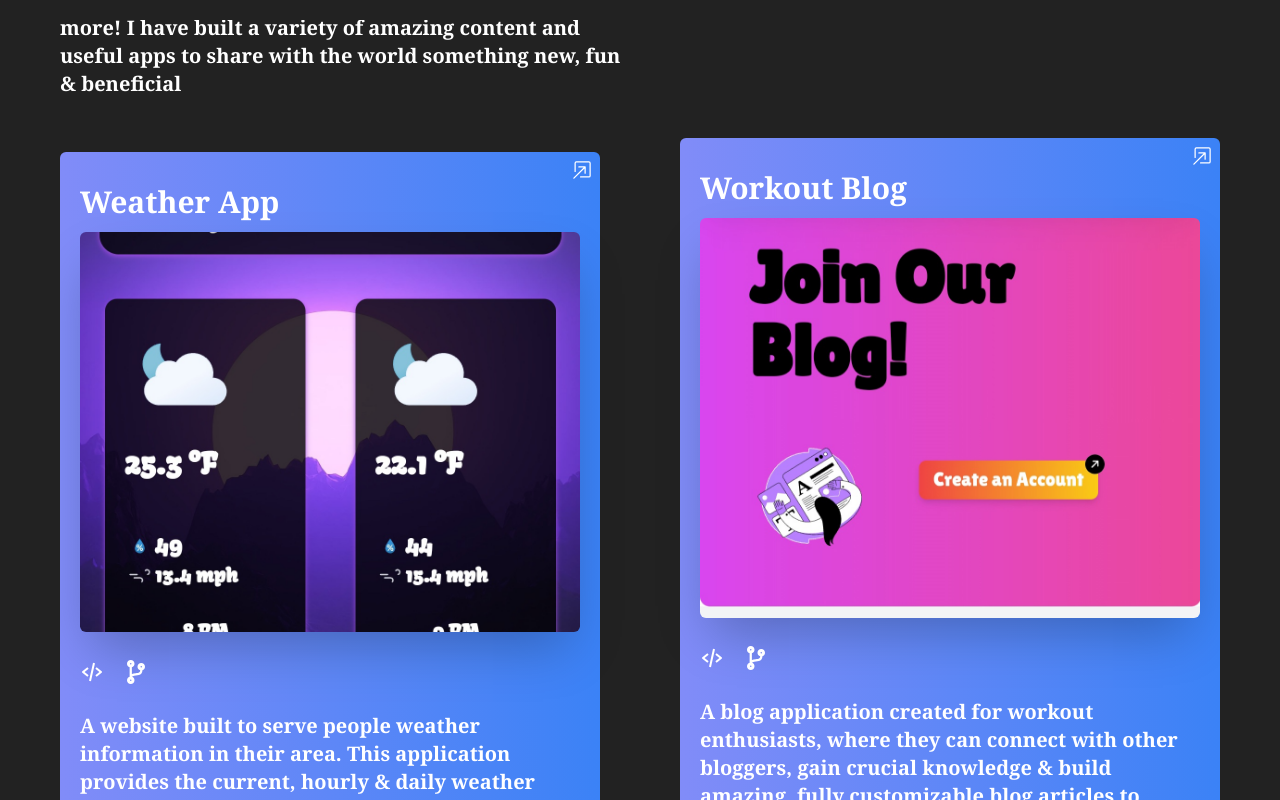
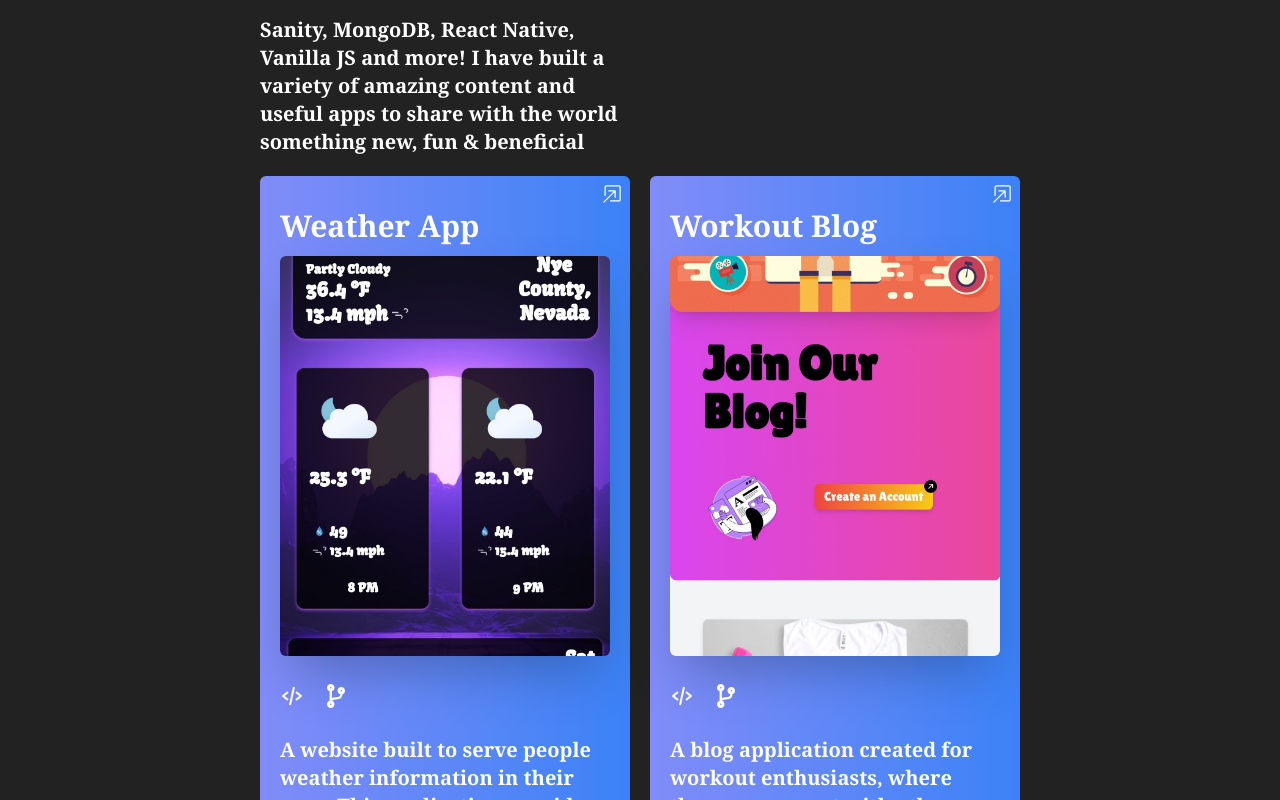
Before and after one commit to RyanLarge13/Professional-Portfolio, a React (Vite) app: page / in a window 1280 px wide. Shown: the part 1780-2580 px from the top of the page. Built offline with nearby package versions, Linux system fonts and the light colour scheme.

Commit message:
Style Updates

```diff
--- a/src/App.jsx
+++ b/src/App.jsx
@@ -9,7 +9,7 @@ import Contact from "./components/Contact.jsx";
 
 const App = () => {
   return (
-    <main className="text-white lg:px-10">
+    <main className="text-white md:px-40 lg:px-60">
       <Header />
       <Hero />
       <Services />
--- a/src/components/Projects.jsx
+++ b/src/components/Projects.jsx
@@ -30,21 +30,21 @@ const Projects = () => {
           something new, fun & beneficial
         </motion.p>
       </div>
-      <div className="overflow-hidden md:grid md:grid-cols-2 md:gap-20 md:10">
+      <div className="overflow-hidden md:grid md:grid-cols-2 md:gap-5 md:justify-center md:align-center">
         {projects.map((project, index) => (
           <Tilt
             key={index}
-            tiltMaxAngleX={7}
-            tiltMaxAngleY={7}
-            className="w-full flex flex-col justify-center items-center"
+            tiltMaxAngleX={1}
+            tiltMaxAngleY={1}
+            className="w-full flex flex-col justify-center items-center h-full"
           >
             <motion.div
-              initial={{ scale: 0.75 }}
+              initial={{ scale: 0.9 }}
               whileInView={{
                 scale: 1,
                 transition: { type: "spring", stiffness: 400 },
               }}
-              className="p-5 my-5 bg-gradient-to-r from-indigo-400 to-blue-500 rounded-md relative"
+              className="p-5 my-5 md:my-0 bg-gradient-to-r from-indigo-400 to-blue-500 rounded-md relative h-full"
             >
               <motion.a
                 whileHover={{ scale: 1.1 }}
--- a/src/components/Tech.jsx
+++ b/src/components/Tech.jsx
@@ -49,7 +49,7 @@ const Tech = () => {
                 setStack(btn.stack);
               }, 10);
             }}
-            className={`px-5 py-2 m-2 rounded-md shadow-md bg-gradient-to-r h-full lg:my-5 ${
+            className={`py-3 rounded-md shadow-md bg-gradient-to-r ${
               btn.stack === stack
                 ? "from-red-400 to-pink-500"
                 : "from-indigo-400 to-blue-500 hover:from-blue-500 hover:to-indigo-400"
@@ -71,7 +71,7 @@ const Tech = () => {
                 <img
                   src={tech?.icon}
                   alt={tech?.name}
-                  className="w-10 h-10 rounded-full lg:w-20 lg:h-20"
+                  className="w-10 h-10 rounded-full"
                 />
               </motion.div>
               <motion.p
```
